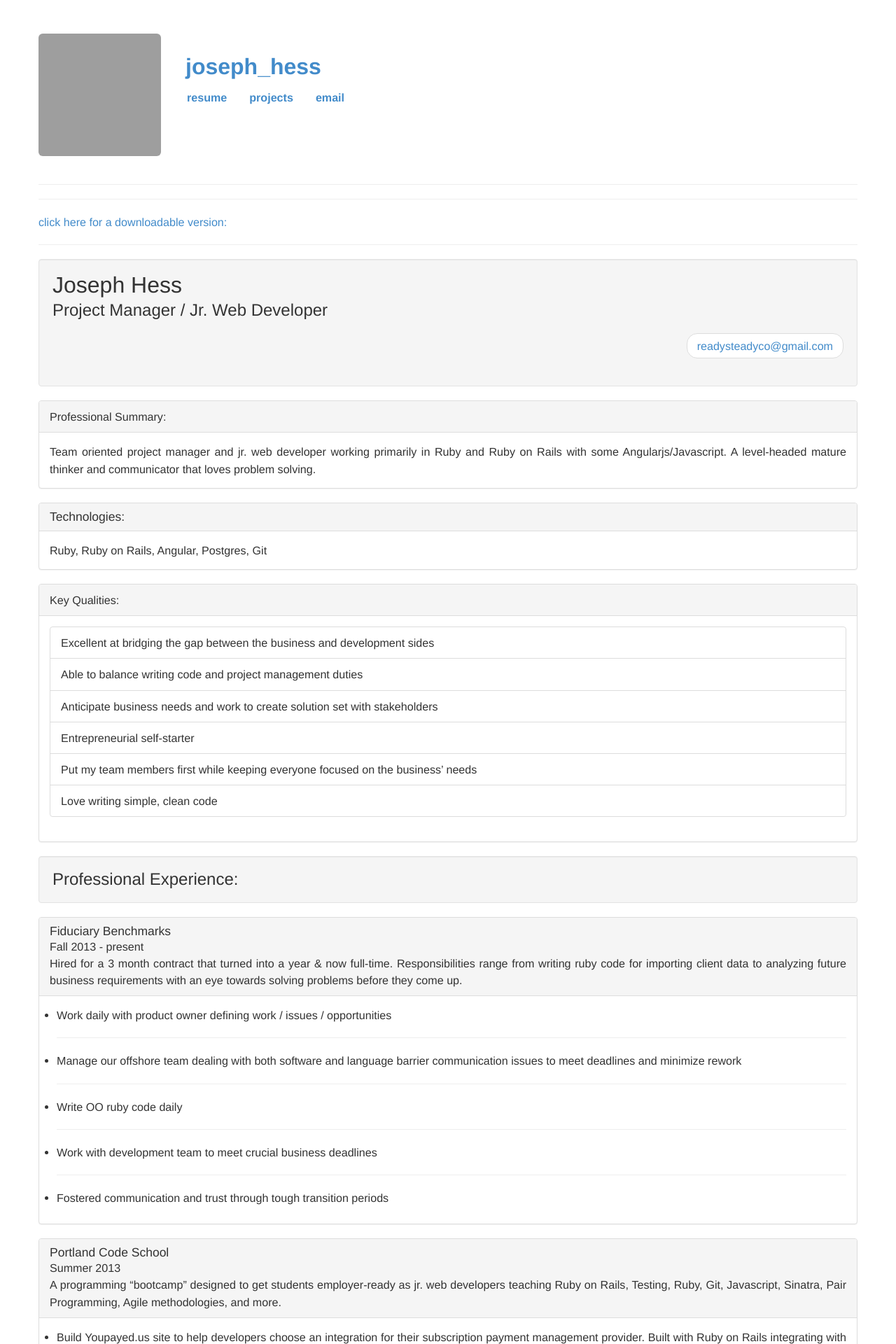
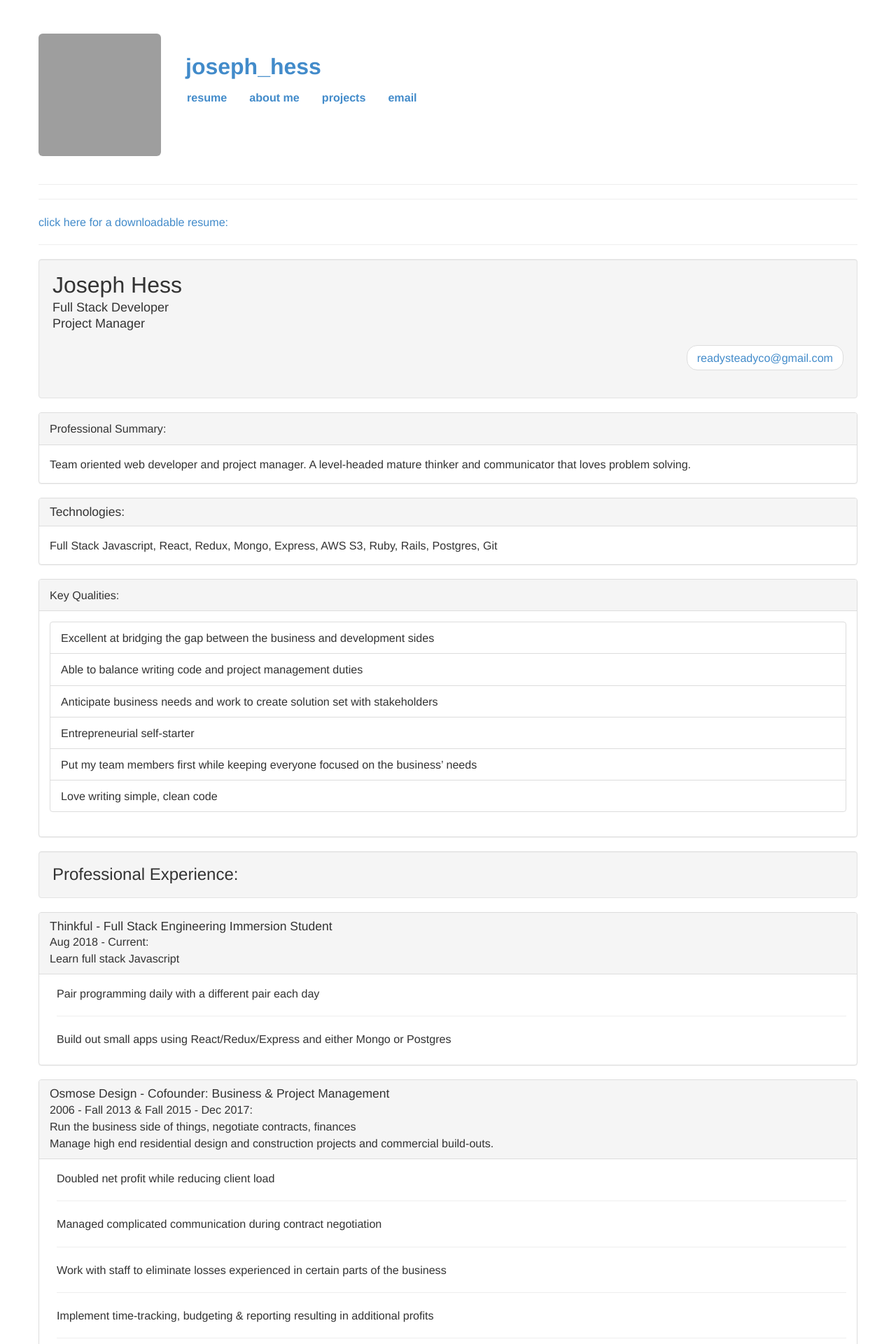
Before and after one commit to josephhess/josephhess.github.io, a Jekyll site: the page built from index.html, in a window 1280 px wide. Shown: the top 1920 px of the page at 70% size. Built offline with Jekyll 4.4.1, drawn with Linux system fonts in a browser that asks for light colours; nearby versions of some CDN libraries; a style sheet for code colours, icons or effects is not loaded; some of the changed text lies outside the part shown; grey boxes are pictures that could not be loaded.

Commit message:
update resume, add about me, remove unwanted project

```diff
--- a/Gemfile
+++ b/Gemfile
@@ -1,3 +1,3 @@
 source 'https://rubygems.org'
 
-gem 'github-pages'
+gem 'github-pages', group: :jekyll_plugins
--- a/_config.yml
+++ b/_config.yml
@@ -1,2 +1,2 @@
 name: joseph_hess
-pygments: true
+highlighter: rouge
--- a/_layouts/default.html
+++ b/_layouts/default.html
@@ -14,6 +14,7 @@
       <link href="//netdna.bootstrapcdn.com/twitter-bootstrap/2.3.2/css/bootstrap-combined.no-icons.min.css" rel="stylesheet">
       <link href="//netdna.bootstrapcdn.com/font-awesome/3.2.1/css/font-awesome.css" rel="stylesheet">
       <!-- Custom CSS -->
+      <link href="/assets/favicon.ico" rel="icon" type="image/x-icon" />
       <link rel="stylesheet" href="/css/joseph.css">
   </head>
   <body>
@@ -24,17 +25,18 @@
           <ul class=" pull-left nav nav-pills">
             <h2 class="brand"><a href="/">{{ site.name }}</a></h2>
             <li class="active">
-            <li><a class="nav" href="/resume">resume</a></li>
+            <li><a class="nav" href="/">resume</a></li>
+            <li><a class="nav" href="/about_me">about me</a></li>
             <li><a class="nav" href="/projects">projects</a></li>
  <!--              <li><a class="nav" href="/posts">posts</a></li> -->
-            <li><a class="nav" href="mailto:readysteadyco@gmail.com">email</a></li>
+            <li><a class="nav" href="mailto:readysteadyco@gmail.com" target="blank">email</a></li>
             </li>
           <ul>
           </ul>
             <li class="active">
-              <li><a class="nav" href="http://github.com/josephhess/"><i class="icon-github-sign"></i></a></li>
+              <li><a class="nav" href="http://github.com/josephhess/" target="blank"><i class="icon-github-sign"></i></a></li>
 <!--               <li><a class="nav" href="http://twitter.com/josevess/"><i class="icon-twitter-sign"></i></a></li> -->
-              <li><a class="nav" href="http://linkedin.com/in/josephhess"><i class="icon-linkedin-sign"></i></a></li>
+              <li><a class="nav" href="http://linkedin.com/in/josephhess" target="blank"><i class="icon-linkedin-sign"></i></a></li>
             </li>
           </ul>
         </div>
--- /dev/null
+++ b/about_me/index.html
@@ -0,0 +1,61 @@
+---
+layout: default
+title: Joseph Hess Resume
+---
+
+<hr>
+  <a href="https://docs.google.com/document/d/1Mk8pkVzsKaTC0qLFSlCFNmFnF73LUXrKJwIrNoQZX8Y/edit?usp=sharing">click here for a downloadable resume:</a>
+<hr>
+<div class='well span12 resume_top'>
+	<div class="span5">
+		<h2>Joseph Hess</h2>
+    <h4>Full Stack Developer</h4>
+    <h4>Project Manager</h4>
+	</div>
+	<div>
+		<ul class="pager">
+			<li class="next"><a href="mailto:readysteadyco@gmail.com" target="blank">readysteadyco@gmail.com</a></li>
+		</ul>
+	</div>
+</div>
+<div class="clearfix"></div>
+<div class="panel">
+  <div class="panel-heading">About Me:</div>
+  <div class="well">
+    <p>I got into development after starting a small web based business.
+    I kept running into tech issues in order to grow the business or make
+    features my customers wanted. Outsourcing was problematic and since I
+    wasn't technical at the time I had no way of verifying what they did was
+    any good. At one point I realized that the people I thought were the coolest
+    in the world were software developers and with that realization I decided to
+    become one so I shut down the business and enrolled in a code school.
+    This led to two of the best years of my life writing Ruby every day as part
+    of a team of people I respected!</p>
+  </div>
+  <div class="well">
+    <p>After that an interior design business I co-owned at the time needed some
+      serious help with finances, systems, and staff issues. I went back to that business
+      and did a lot of restructuring to make it run efficiently. I divested my interest in that
+      company at the end of 2017 after achieving all my goals there. I left the business
+      in a state of efficiency and high profitabilty and systems in place to make it much easier to run.
+    </p>
+  </div>
+  <div class="well">
+    <p>Now all I want to do is write code for a great company with a group of people who
+      believe in helping their team grow. I am so excited to add full-stack javascript to my
+      skillset and to keep growing in it. I also can't wait to spend some time learning GO!
+    </p>
+  </div>
+
+    <div class="well">
+      <p> When I'm not coding my favorite things to do are:</p>
+      <ul>
+        <li>Travel  (I've been to 12 countries, some multiple times, on 4 continents).</li>
+        <li>Cooking</li>
+        <li>Reading</li>
+        <li>Getting my web-enabled smoker/bbq finished soon hopefully</li>
+      </ul>
+    </div>
+
+
+</div>
--- a/css/main.css
+++ b/css/main.css
@@ -13,7 +13,7 @@
 html, body { height: 100%; }
 
 body {
-  background-color: #FFF;
+  background-color: #ffffffin;
   font: 13.34px Helvetica, Arial, sans-serif;
   font-size: small;
   text-align: center;
@@ -163,3 +163,12 @@ ul.posts span {
 .post pre.terminal code {
   background-color: #333;
 }
+
+ul li {
+  list-style-type: none;
+}
+
+/* .rent_it {
+  display: inline-block;
+  width: 29%;
+} */
--- a/index.html
+++ b/index.html
@@ -4,29 +4,30 @@ title: Joseph Hess Resume
 ---
 
 <hr>
-  <a href="https://docs.google.com/document/d/1Mk8pkVzsKaTC0qLFSlCFNmFnF73LUXrKJwIrNoQZX8Y/edit?usp=sharing">click here for a downloadable version:</a>
+  <a href="https://docs.google.com/document/d/1Mk8pkVzsKaTC0qLFSlCFNmFnF73LUXrKJwIrNoQZX8Y/edit?usp=sharing">click here for a downloadable resume:</a>
 <hr>
 <div class='well span12 resume_top'>
 	<div class="span5">
 		<h2>Joseph Hess</h2>
-    <h3>Project Manager / Jr. Web Developer</h3>
+    <h4>Full Stack Developer</h4>
+    <h4>Project Manager</h4>
 	</div>
 	<div>
 		<ul class="pager">
-      <li class="next"><a href="mailto:readysteadyco@gmail.com">readysteadyco@gmail.com</a></li>
+			<li class="next"><a href="mailto:readysteadyco@gmail.com" target="blank">readysteadyco@gmail.com</a></li>
 		</ul>
 	</div>
 </div>
 <div class="clearfix"></div>
 <div class="panel">
   <div class="panel-heading">Professional Summary:</div>
-    Team oriented project manager and jr. web developer working primarily in Ruby and Ruby on Rails with some  Angularjs/Javascript.  A level-headed mature thinker and communicator that loves problem solving.
+		Team oriented web developer and project manager.  A level-headed mature thinker and communicator that loves problem solving.
 </div>
 <div class="panel">
   <div class="panel-heading">
     <h3 class="panel-title">Technologies:</h3>
   </div>
-      Ruby, Ruby on Rails, Angular, Postgres, Git
+		 Full Stack Javascript, React, Redux, Mongo, Express, AWS S3, Ruby, Rails, Postgres, Git
 </div>
 <div class="panel">
   <div class="panel-heading">Key Qualities:</div>
@@ -43,11 +44,44 @@ title: Joseph Hess Resume
 
 <h3 class="well">Professional Experience:</h3>
 
+
 <div class="panel">
   <div class="panel-heading">
-    <h3 class="panel-title">Fiduciary Benchmarks</h3>
-    <div>Fall 2013 - present</div>
-    <div>Hired for a 3 month contract that turned into a year & now full-time.  Responsibilities range from writing ruby code for importing client data to analyzing future business requirements with an eye towards solving problems before they come up.</div>
+    <h3 class="panel-title">Thinkful - Full Stack Engineering Immersion Student</h3>
+    <div>Aug 2018 - Current:</div>
+    <div>Learn full stack Javascript</div>
+  </div>
+		<ul class="experience_lists">
+      <li>Pair programming daily with a different pair each day</li>
+      <hr>
+			<li>Build out small apps using React/Redux/Express and either Mongo or Postgres</li>
+		</ul>
+</div>
+
+<div class="panel">
+  <div class="panel-heading">
+    <h3 class="panel-title">Osmose Design - Cofounder: Business & Project Management</h3>
+    <div>2006 - Fall 2013 & Fall 2015 - Dec 2017:</div>
+    <div>Run the business side of things, negotiate contracts, finances</div>
+    <div>Manage high end residential design and construction projects and commercial build-outs. </div>
+  </div>
+		<ul class="experience_lists">
+      <li>Doubled net profit while reducing client load</li>
+      <hr>
+			<li>Managed complicated communication during contract negotiation</li><hr>
+      <li>Work with staff to eliminate losses experienced in certain parts of the business</li>
+      <hr>
+      <li>Implement time-tracking, budgeting & reporting resulting in additional profits</li>
+      <hr>
+			<li>Implement systems to make design side of business less stressful</li>
+		</ul>
+</div>
+
+<div class="panel">
+  <div class="panel-heading">
+    <h3 class="panel-title">Fiduciary Benchmarks - Ruby Developer & Project Manager</h3>
+    <div>Fall 2013 - Fall 2015</div>
+    <div>Hired for a 3 month contract that turned into full-time.  Responsibilities ranged from writing ruby CLI for importing client data to analyzing future business requirements with an eye towards solving problems before they came up.</div>
   </div>
     <ul class="experience_lists">
       <li>Work daily with product owner defining work / issues / opportunities</li><hr>
@@ -55,8 +89,6 @@ title: Joseph Hess Resume
       <li>Write OO ruby code daily</li><hr>
       <li>Work with development team to meet crucial business deadlines</li><hr>
       <li>Fostered communication and trust through tough transition periods</li>
-  <!--         <hr>
-      <li>Write OO ruby code daily</li> -->
     </ul>
 </div>
 
@@ -77,42 +109,32 @@ title: Joseph Hess Resume
 
 <div class="panel">
   <div class="panel-heading">
-    <h3 class="panel-title">Founder: 28 Day Hug</h3>
-    <div>Nov. 2012 - present:</div>
-    <div> The result of learning from my previous subscription based startup, 28 Day Hug was a low-cost service where we sent our customers chocolate, tea, and aromatherapy every 4 weeks. It was profitable and on a nice growth curve but I decided programming was where I really wanted to be so I shut it down.</div>
-  </div>
-    <ul class="experience_lists">
-      <li>Collaborate with brands on co-marketing to our members</li>
-      <li>Tested the MVP with existing tools like Unbounce and Recurly</li>
-      <li>Customer experience and happiness a constant priority</li>
-      <li>Required great persistence</li>
-      <li>Used customer feedback to fuel iterative improvements</li>
-    </ul>
-</div>
-
-<div class="panel">
-  <div class="panel-heading">
     <h3 class="panel-title">Founder: Good & Lovely</h3>
     <div>Jan 2011 - Nov 2012</div>
     <div> My first web-based business attempt. We delivered chocolate, tea, beauty samples and feminine care to our members. This is where I learned the pain in subscription management.  I started without the ability to even edit html or css. Although we were growing ok and it was making money, I could tell it was not going to scale well enough so shut it down.</div>
   </div>
 		<ul class="experience_lists">
       <li>Featured on the Today show</li>
-      <li>Worked with great brands including Proctor & Gamble and Mighty Leaf Tea</li>
+      <hr>
+			<li>Worked with brands like Proctor & Gamble and Mighty Leaf Tea</li>
+      <hr>
       <li>Went into unknown territory where I wasn’t “my own customer” and created an engaging and loved business with passionate members</li>
 		</ul>
 </div>
 
 <div class="panel">
   <div class="panel-heading">
-    <h3 class="panel-title">Project Management: Osmose Design</h3>
-    <div>2006 - 2011</div>
-    <div>Manage high end residential design and construction projects and commercial build-outs.</div>
+    <h3 class="panel-title">Owner: Winery Tools</h3>
+    <div>2000 - 2006</div>
+    <div>Built equipment for the Oregon wine industry</div>
   </div>
 		<ul class="experience_lists">
-      <li>Ensuring quality</li>
-      <li>Keep customers, trades, and vendors happy and in-sync while managing all the attitudes inherent in trade relations</li>
-      <li>Balancing speed with budget</li>
-      <li>Utilizing patience and  clear communication</li>
+			<li>Built everything from small tools to large wine tanks</li>
+      <hr>
+      <li>Sold my first tanks before ever having built a tank in my life</li>
+      <hr>
+      <li>Meet hard deadlines before harvest</li>
+      <hr>
+      <li>Clients included some of the best in industry like Ken Wright Cellars, Domain Serene, Ponzi etc.</li>
 		</ul>
 </div>
--- a/projects/index.html
+++ b/projects/index.html
@@ -3,6 +3,19 @@ layout: default
 title: Joseph Hess Resume
 external_url: www.28dayhug.com
 ---
+<div class="well">
+		<p class="well">
+		  <span>Rent It Forward</span>
+		  <br>
+		  <br>
+			Rent It forward is a site for the times when a user wants to buy something that you only need on a temporary basis.
+			They list the item and other users can make offers to buy the item when the original user is done with it.
+			This enables the original user to work with a brand new item and the secondary buyer to get a very gently used item for a good deal.
+			It's a win for both users!
+		</p>
+		<img class="rent_it img-rounded img-responsive" src="../assets/make_offer.png">
+		<!-- <img class="rent_it img-rounded img-responsive" src="../assets/my_items.png"> -->
+	</div>
 <div>
 	<div class="well">
 		<p class="well">
@@ -15,16 +28,6 @@ external_url: www.28dayhug.com
 	</div>
 	<div class="well">
 		<p class="well">
-		  <span>28 Day Hug:</span>
-		  <br>
-		  <br>
-		  28dayhug represents so many things that I learned while trying to find a business that made customers passionately supportive!
-		  Every aspect of the business was a learning experience including customer development, product creation, brand collaboration, and platform selection. I had built 28dayhug out of the ashes of my previous attempt at this business model but this time I went MVP (minimum viable product) all the way starting with only a mocked up unbounce page, a hosted subscription management page, mailchimp and zendesk for customer interaction.  Every day running this business I did what I often find myself doing with learning software - take the problem, cut it into manageable pieces, search for the best solution that also is possible in an acceptable amount of time, implement it and move onto the next issue. This cycle of constant iteration and improvement driven by my customers and by what made the business better, easier, more profitable became my daily routine.
-		</p>
-		<img class="img-rounded img-responsive" src="../assets/28dayhug-mainpage.png">
-	</div>
-	<div class="well">
-		<p class="well">
 		  <span>GetJson: <a href="http://get-json-game.herokuapp.com/">Visit site</a></span>
 		  <br>
 		  <br>
--- a/resume/index.html
+++ /dev/null
@@ -1,118 +0,0 @@
----
-layout: default
-title: Joseph Hess Resume
----
-
-<hr>
-  <a href="https://docs.google.com/document/d/1Mk8pkVzsKaTC0qLFSlCFNmFnF73LUXrKJwIrNoQZX8Y/edit?usp=sharing">click here for a downloadable version:</a>
-<hr>
-<div class='well span12 resume_top'>
-	<div class="span5">
-		<h2>Joseph Hess</h2>
-		<h3>Project Manager / Jr. Web Developer</h3>
-	</div>
-	<div>
-		<ul class="pager">
-			<li class="next"><a href="mailto:readysteadyco@gmail.com">readysteadyco@gmail.com</a></li>
-		</ul>
-	</div>
-</div>
-<div class="clearfix"></div>
-<div class="panel">
-  <div class="panel-heading">Professional Summary:</div>
-		Team oriented project manager and jr. web developer working primarily in Ruby and Ruby on Rails with some  Angularjs/Javascript.  A level-headed mature thinker and communicator that loves problem solving.
-</div>
-<div class="panel">
-  <div class="panel-heading">
-    <h3 class="panel-title">Technologies:</h3>
-  </div>
-		  Ruby, Ruby on Rails, Angular, Postgres, Git
-</div>
-<div class="panel">
-  <div class="panel-heading">Key Qualities:</div>
-  <!-- List group -->
-  <ul class="list-group">
-    <li class="list-group-item">Excellent at bridging the gap between the business and development sides</li>
-    <li class="list-group-item">Able to balance writing code and project management duties</li>
-    <li class="list-group-item">Anticipate business needs and work to create solution set with stakeholders</li>
-    <li class="list-group-item">Entrepreneurial self-starter</li>
-    <li class="list-group-item">Put my team members first while keeping everyone focused on the business’ needs</li>
-    <li class="list-group-item">Love writing simple, clean code</li>
-  </ul>
-</div>
-
-<h3 class="well">Professional Experience:</h3>
-
-<div class="panel">
-  <div class="panel-heading">
-    <h3 class="panel-title">Fiduciary Benchmarks</h3>
-    <div>Fall 2013 - present</div>
-    <div>Hired for a 3 month contract that turned into a year & now full-time.  Responsibilities range from writing ruby code for importing client data to analyzing future business requirements with an eye towards solving problems before they come up.</div>
-  </div>
-    <ul class="experience_lists">
-      <li>Work daily with product owner defining work / issues / opportunities</li><hr>
-      <li>Manage our offshore team dealing with both software and language barrier communication issues to meet deadlines and minimize rework</li><hr>
-      <li>Write OO ruby code daily</li><hr>
-      <li>Work with development team to meet crucial business deadlines</li><hr>
-      <li>Fostered communication and trust through tough transition periods</li>
-  <!--         <hr>
-      <li>Write OO ruby code daily</li> -->
-    </ul>
-</div>
-
-<div class="panel">
-  <div class="panel-heading">
-    <h3 class="panel-title">Portland Code School</h3>
-    <div>Summer 2013</div>
-    <div>A programming “bootcamp” designed to get students employer-ready as jr. web developers teaching Ruby on Rails, Testing, Ruby, Git, Javascript, Sinatra, Pair Programming, Agile methodologies, and more.</div>
-  </div>
-		<ul class="experience_lists">
-      <li>Build Youpayed.us site to help developers choose an integration for their subscription payment management provider. Built with Ruby on Rails integrating with Stripe, Recurly, Cheddargetter, and Chargify using Ajax, Javascript, Postgres, Bootstrap.</li>
-      <hr>
-			<li>Migrate 28dayhug.com site from wordpress & recurly payments to Ruby on Rails & Stripe payments with custom client account areas and business-specific subscription code for billing on irregular cycles. Used the whenever gem for cron scheduling.</li>
-      <hr>
-			<li>On the hobby side; just getting into web connected devices. Working on creating a web-controlled bbq utilizing BeagleBone Black (raspberry pi clone) and Ruby on Rails for both parent app and individual bbq “nodes”.</li>
-		</ul>
-</div>
-
-<div class="panel">
-  <div class="panel-heading">
-    <h3 class="panel-title">Founder: 28 Day Hug</h3>
-    <div>Nov. 2012 - present:</div>
-    <div> The result of learning from my previous subscription based startup, 28 Day Hug was a low-cost service where we sent our customers chocolate, tea, and aromatherapy every 4 weeks. It was profitable and on a nice growth curve but I decided programming was where I really wanted to be so I shut it down.</div>
-  </div>
-		<ul class="experience_lists">
-			<li>Collaborate with brands on co-marketing to our members</li>
-			<li>Tested the MVP with existing tools like Unbounce and Recurly</li>
-			<li>Customer experience and happiness a constant priority</li>
-			<li>Required great persistence</li>
-			<li>Used customer feedback to fuel iterative improvements</li>
-		</ul>
-</div>
-
-<div class="panel">
-  <div class="panel-heading">
-    <h3 class="panel-title">Founder: Good & Lovely</h3>
-    <div>Jan 2011 - Nov 2012</div>
-    <div> My first web-based business attempt. We delivered chocolate, tea, beauty samples and feminine care to our members. This is where I learned the pain in subscription management.  I started without the ability to even edit html or css. Although we were growing ok and it was making money, I could tell it was not going to scale well enough so shut it down.</div>
-  </div>
-		<ul class="experience_lists">
-			<li>Featured on the Today show</li>
-			<li>Worked with great brands including Proctor & Gamble and Mighty Leaf Tea</li>
-			<li>Went into unknown territory where I wasn’t “my own customer” and created an engaging and loved business with passionate members</li>
-		</ul>
-</div>
-
-<div class="panel">
-  <div class="panel-heading">
-    <h3 class="panel-title">Project Management: Osmose Design</h3>
-    <div>2006 - 2011</div>
-    <div>Manage high end residential design and construction projects and commercial build-outs.</div>
-  </div>
-		<ul class="experience_lists">
-			<li>Ensuring quality</li>
-			<li>Keep customers, trades, and vendors happy and in-sync while managing all the attitudes inherent in trade relations</li>
-			<li>Balancing speed with budget</li>
-			<li>Utilizing patience and  clear communication</li>
-		</ul>
-</div>
```
Also changed, not shown: other parts of _layouts/default.html (+0 -1 lines), Gemfile.lock, assets/favicon.ico (added), assets/make_offer.png (added), assets/my_items.png (added). Lines whose indentation alone changed are shown as unchanged.
